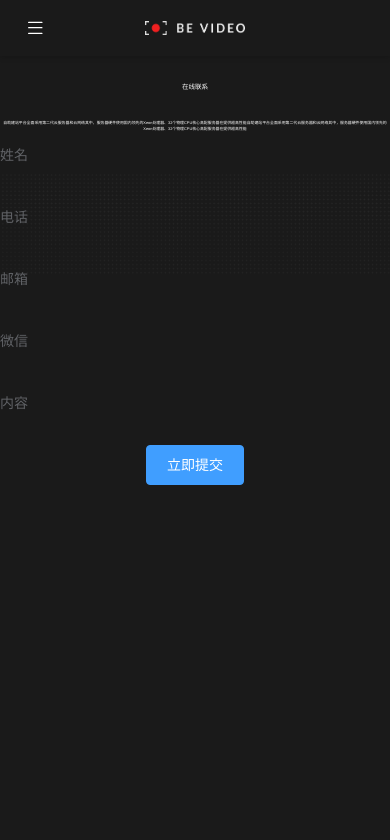
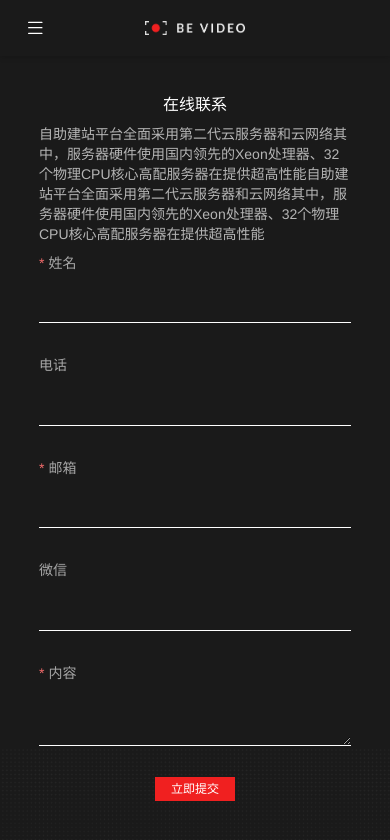
Before and after one commit to CindyGmt/CindyGmt, a Vue app in the folder t_photo/: page /leaveWord in a window 390 px wide. Shown: the top 840 px of the page. Built offline with nearby package versions, Linux system fonts and the light colour scheme.

Commit message:
留言页面开发

```diff
--- a/t_photo/src/views/leaveWord/index.vue
+++ b/t_photo/src/views/leaveWord/index.vue
@@ -9,15 +9,25 @@
                             <div class="leave-word">
                                 <p>自助建站平台全面采用第二代云服务器和云网络其中，服务器硬件使用国内领先的Xeon处理器、32个物理CPU核心高配服务器在提供超高性能自助建站平台全面采用第二代云服务器和云网络其中，服务器硬件使用国内领先的Xeon处理器、32个物理CPU核心高配服务器在提供超高性能</p>
                             </div>
-                            <div class="form-box" ref="form" :model="form" :rules="rules">
-                                <el-form>
-                                    <el-form-item label="姓名"></el-form-item>
-                                    <el-form-item label="电话"></el-form-item>
-                                    <el-form-item label="邮箱"></el-form-item>
-                                    <el-form-item label="微信"></el-form-item>
-                                    <el-form-item label="内容"></el-form-item>
+                            <div class="form-box">
+                                <el-form ref="leaveWordform" :model="form" :rules="rules">
+                                    <el-form-item label="姓名" prop="name">
+                                        <el-input v-model="form.name"></el-input>
+                                    </el-form-item>
+                                    <el-form-item label="电话" prop="phone">
+                                        <el-input v-model="form.phone"></el-input>
+                                    </el-form-item>
+                                    <el-form-item label="邮箱" prop="email">
+                                        <el-input v-model="form.email"></el-input>
+                                    </el-form-item>
+                                    <el-form-item label="微信" prop="wechat">
+                                        <el-input v-model="form.wechat"></el-input>
+                                    </el-form-item>
+                                    <el-form-item label="内容" prop="contain">
+                                        <el-input v-model="form.contain" type="textarea"></el-input>
+                                    </el-form-item>
                                     <el-form-item>
-                                        <el-button type="primary" @click="onSubmit">立即提交</el-button>
+                                        <el-button class="btn" @click="submitForm('leaveWordform')">立即提交</el-button>
                                     </el-form-item>
                                 </el-form>
                             </div>
@@ -32,32 +42,130 @@ export default{
     data(){
         return {
             form:{},
-            rules:{}
+            rules:{
+                name:[{ required: true, message: '这是一个必填项哦', trigger: 'blur' }],
+                email:[{ required: true, message: '这是一个必填项哦', trigger: 'blur' }],
+                contain:[{ required: true, message: '这是一个必填项哦', trigger: 'blur' }],
+            }
         }
     },
     methods:{
-        onSubmit(){}
+        submitForm(formName) {
+        this.$refs[formName].validate((valid) => {
+          if (valid) {
+            alert('submit!');
+          } else {
+            console.log('error submit!!');
+            return false;
+          }
+        });
+      },
     }
 }
 </script>
 <style scoped lang="scss">
-.leaveWord_page{
+::v-deep.leaveWord_page{
     .bg{
         background-position: bottom;
         .contain_box{
             width: 100%;
             padding-top: 6rem;
             .title1{
-                padding: 0.5rem 0 6rem 0;
+                padding: 3rem 0 2rem 0;
                 font-size: 1.68rem;
             }
             .contain{
                 padding-bottom: 5rem;
+                .leave-word-box{
+                    display: flex;
+                    justify-content: center;
+                    .leave-word{
+                        width: 27rem;
+                        margin: 0 3rem;
+                        font-size: 0.73rem;
+                        color: #b5b5b5;
+                        text-align: left;
+                        p{
+                            margin: 0;
+                        }
+                    }
+                    .form-box{
+                        width: 27rem;
+                        margin: 0 3rem;
+                        .el-form-item__label{
+                            color:#a6a6a6;
+                            font-size: 0.73rem;
+                        }
+                        .el-form-item__content{
+                            .el-input{
+                                background: transparent;
+                                .el-input__inner{
+                                    background: transparent;
+                                    border: none;
+                                    border-radius: 0;
+                                    border-bottom: 1px solid #fff;
+                                }
+                            }
+                            .el-textarea__inner{
+                                background: transparent;
+                                border: none;
+                                border-radius: 0;
+                                border-bottom: 1px solid #fff;
+                            }
+                            .el-form-item__error{
+                                font-size: 0.625rem;
+                            }
+                        }
+                        .btn{
+                            font-size: 0.8rem;
+                            padding: 0.5rem 1.5rem;
+                        }
+                    }
+                }
             }
 
         }
     }
 
 }
+@media screen and (max-width: 768px){
+    ::v-deep.leaveWord_page{
+        height: auto;
+        .bg{
+        .contain_box{
+            .title1{
+                font-size: 16px;
+            }
+            .contain{
+                .leave-word-box{
+                    flex-direction: column;
+                    align-items: center;
+                    .leave-word{
+                        width: 80rem;
+                        font-size: 14px;
+                    }
 
+                    .form-box{
+                        width: 80rem;
+                        .el-form-item__label{
+                            font-size: 14px;
+                        }
+                        .el-form-item__content{
+                            .el-form-item__error{
+                                font-size: 12px;
+                            }
+                        }
+                        .btn{
+                            font-size: 12px;
+                            padding: 5px 15px;
+                        }
+                    }
+                }
+            }
+
+        }
+    }
+
+}
+}
 </style>
```
